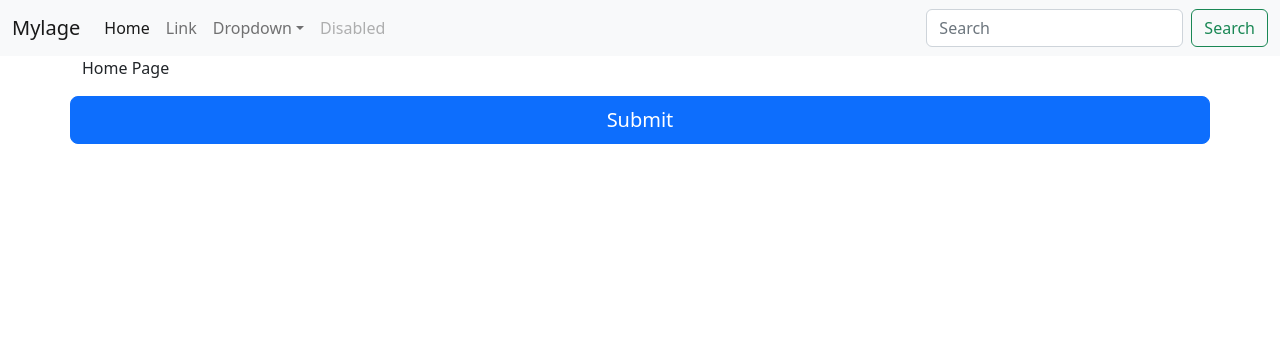
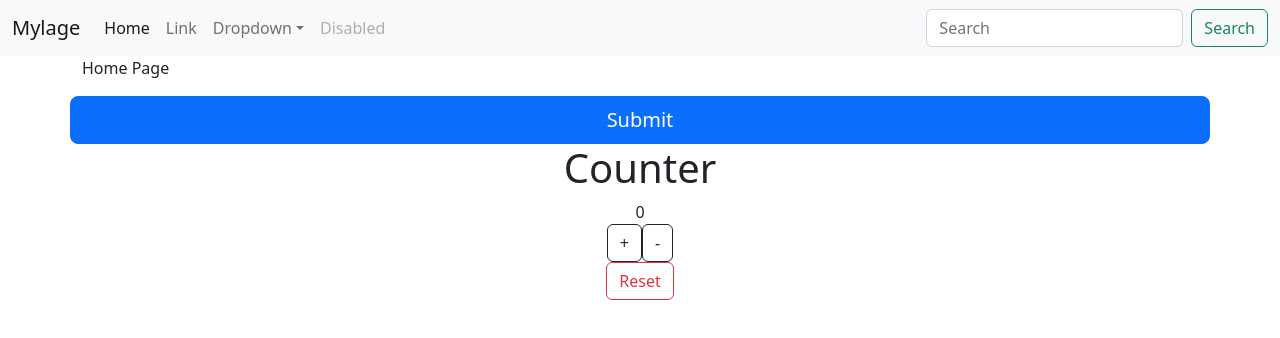
Before and after one commit to mikemorter/mylage, a React (Create React App) app: page / in a window 1280 px wide. Shown: the top 338 px of the page. Built offline with nearby package versions, Linux system fonts and the light colour scheme.

Commit message:
Create Counter

```diff
--- /dev/null
+++ b/src/components/elements/Counter.js
@@ -0,0 +1,52 @@
+import { React, useState } from "react";
+
+const Counter = () => {
+  const [counter, setCounter] = useState(0);
+
+  //increase counter
+  const increase = () => {
+    setCounter((count) => count + 1);
+  };
+
+  //decrease counter
+  const decrease = () => {
+    if (counter > 0) {
+      setCounter((count) => count - 1);
+    }
+  };
+
+  //reset counter
+  const reset = () => {
+    setCounter(0);
+  };
+
+  return (
+    <div className="container text-center">
+      <div className="row justify-content-center">
+        <div className="col-4 align-items-center">
+          <h1>Counter</h1>
+
+          <span className="counter__output">{counter}</span>
+          <br />
+          <div className="btn__container">
+            <button className="btn btn-outline-dark" onClick={increase}>
+              +
+            </button>
+
+            <button className="btn btn-outline-dark" onClick={decrease}>
+              -
+            </button>
+            <br />
+          </div>
+          <div>
+            <button className="btn btn-outline-danger" onClick={reset}>
+              Reset
+            </button>
+          </div>
+        </div>
+      </div>
+    </div>
+  );
+};
+
+export default Counter;
--- a/src/components/sections/Home.js
+++ b/src/components/sections/Home.js
@@ -1,5 +1,6 @@
 import React from "react";
 import Button from "../elements/Button";
+import Counter from "../elements/Counter";
 
 const Home = () => {
   return (
@@ -9,6 +10,7 @@ const Home = () => {
         <Button value="Submit" color="primary" size="lg">
           Submit
         </Button>
+        <Counter />
       </div>
     </div>
   );
```
